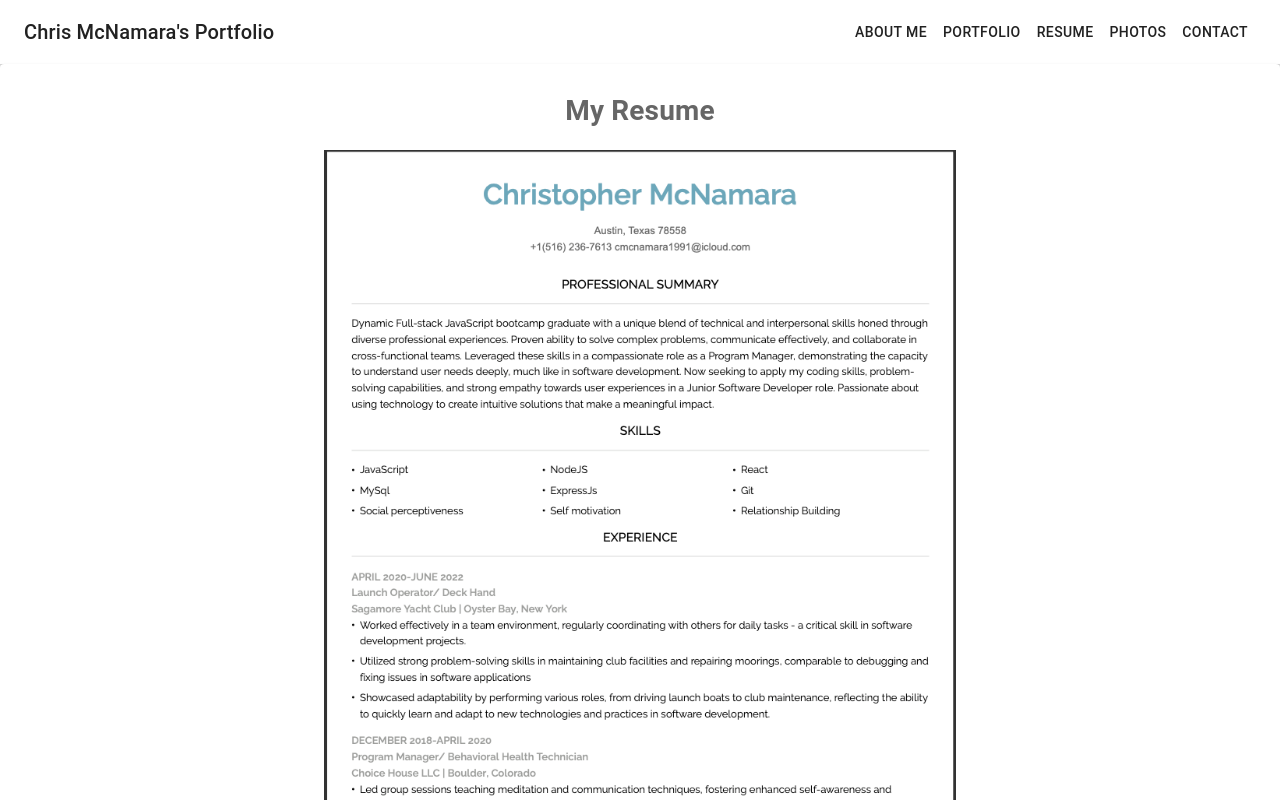
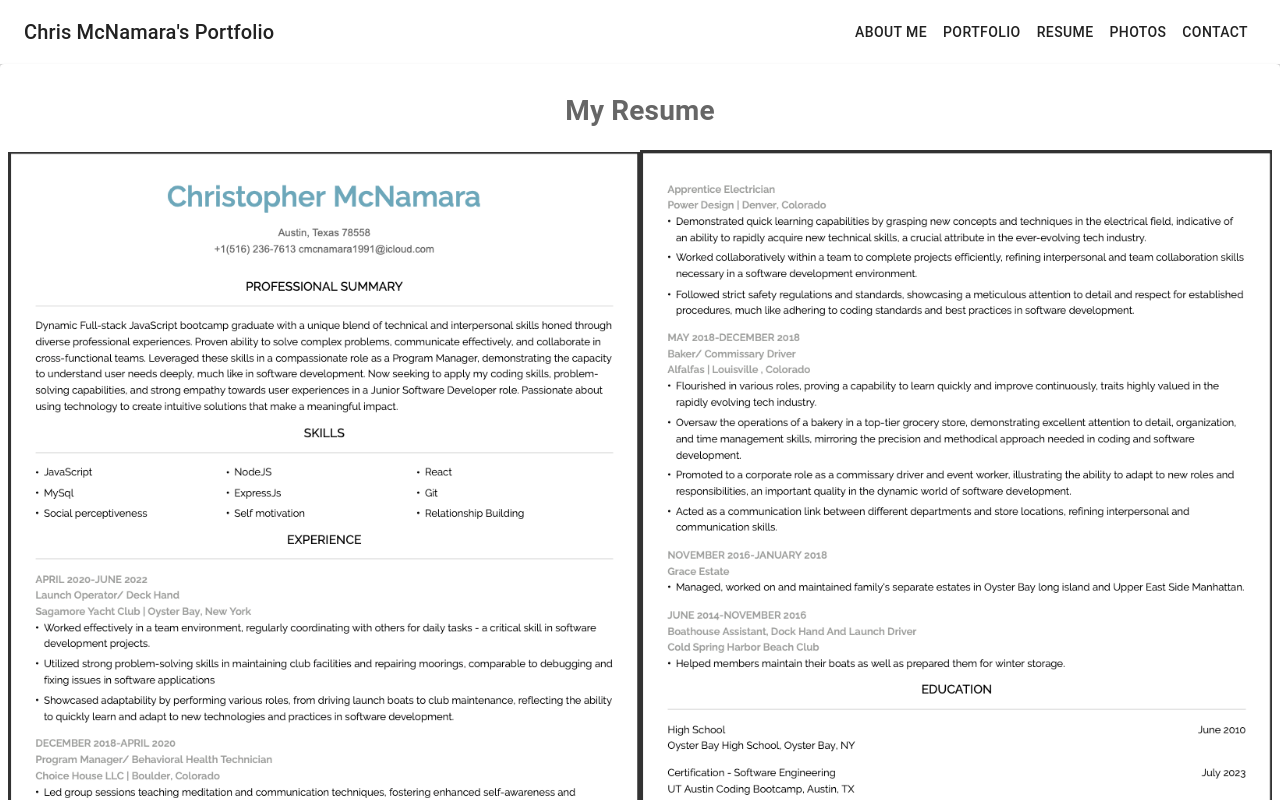
Before and after one commit to cmcnamara15/React-Portfolio, a React (Create React App) app in the folder react-portfolio/: page /Resume in a window 1280 px wide. Shown: the top 800 px of the page. Built offline with nearby package versions, Linux system fonts and the light colour scheme.

Commit message:
Add second page for resume-- need to come back to work on formatting & adding downloadable pdf

```diff
--- a/react-portfolio/src/pages/Resume.jsx
+++ b/react-portfolio/src/pages/Resume.jsx
@@ -1,6 +1,6 @@
 import React from "react";
 import resumeImageOne from "../assets/images/resumeOne.png";
-// import resumeImageTwo from "../assets/images/resumeTwo.png";
+import resumeImageTwo from "../assets/images/resumeTwo.png";
 // import resumePdf from "../assets/resume.pdf";
 
 export default function Resume() {
@@ -8,6 +8,8 @@ export default function Resume() {
 <div>
     <h1>My Resume</h1>
     <img src={resumeImageOne} alt="Resume" style={{ width: '50%', height: 'auto' }} />
+
+    <img src={resumeImageTwo} alt="Resume" style={{ width: '50%', height: 'auto' }} />
     {/* <a href={resumePdf} download="resume.pdf">Download PDF</a> */}
 </div>
     )
```
Also changed, not shown: react-portfolio/src/assets/images/resumeTwo.png (added).
